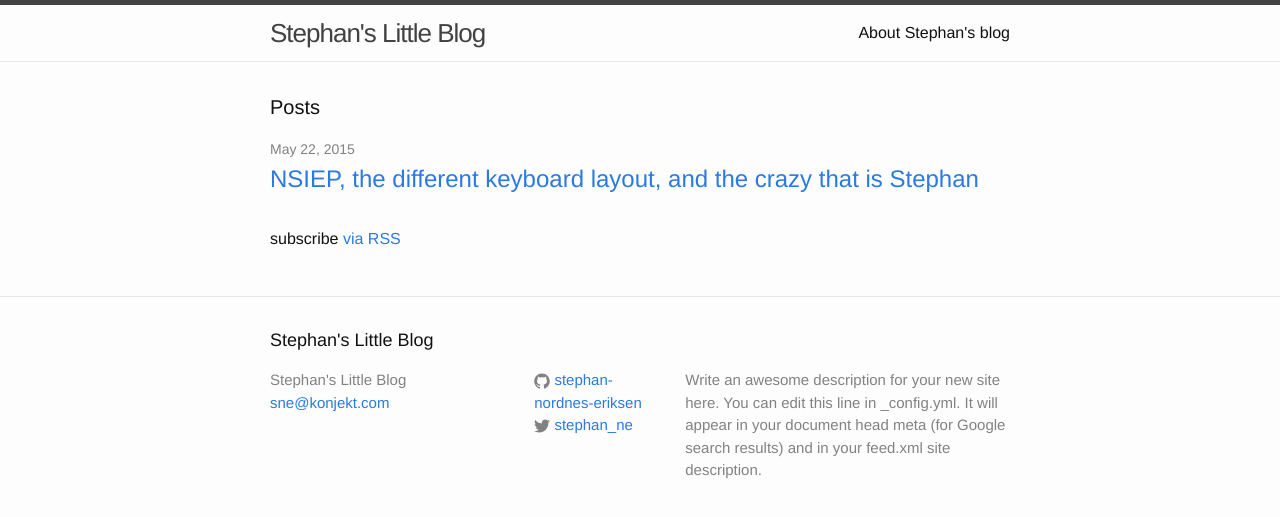
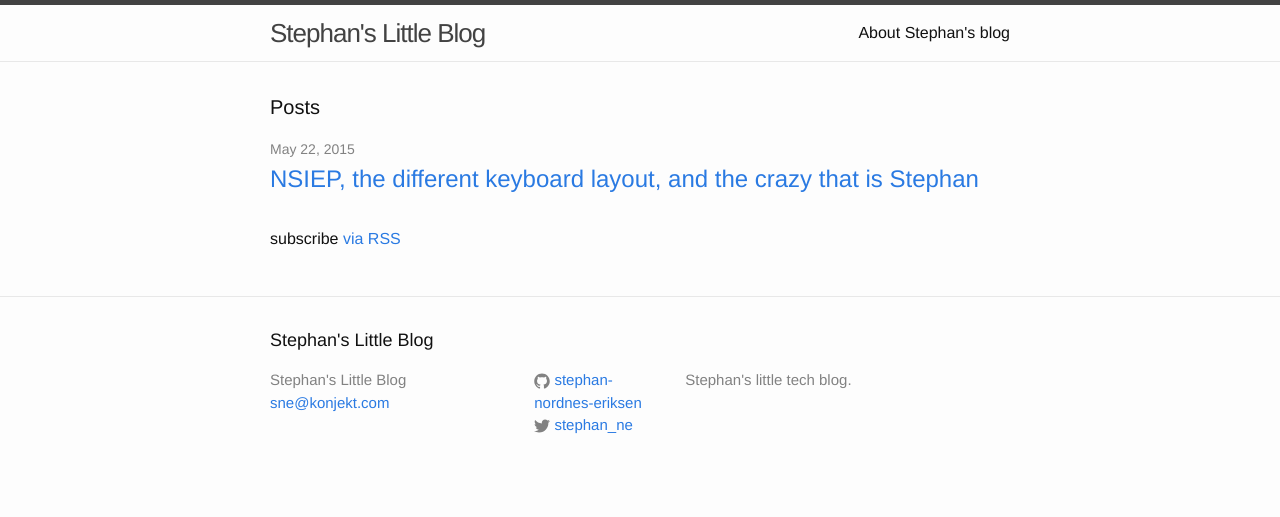
Before and after one commit to stephan-nordnes-eriksen/stephan-nordnes-eriksen.github.io, a Jekyll site: the page built from index.html, in a window 1280 px wide. Shown: the top 517 px of the page. Built offline with Jekyll 4.4.1, drawn with Linux system fonts in a browser that asks for light colours.

Commit message:
Updating description in _config.yml

```diff
--- a/_config.yml
+++ b/_config.yml
@@ -2,9 +2,7 @@
 title: Stephan's Little Blog
 email: sne@konjekt.com
 description: > # this means to ignore newlines until "baseurl:"
-  Write an awesome description for your new site here. You can edit this
-  line in _config.yml. It will appear in your document head meta (for
-  Google search results) and in your feed.xml site description.
+  Stephan's little tech blog.
 baseurl: "" # the subpath of your site, e.g. /blog/
 url: "http://konjekt.com" # the base hostname & protocol for your site
 twitter_username: stephan_ne
```
